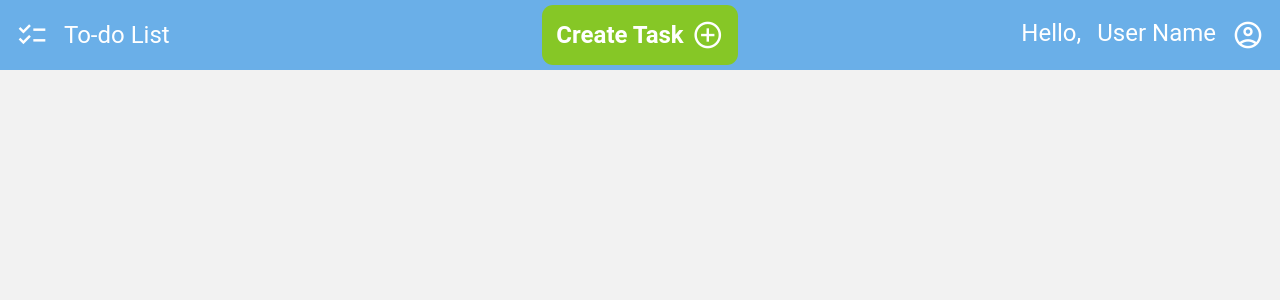
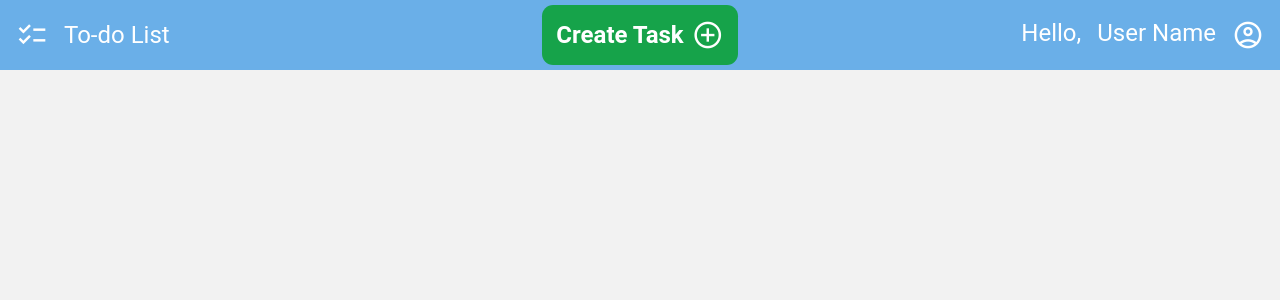
Before and after one commit to JotaV3/todolist-app-angular, an Angular app: page / in a window 1280 px wide. Shown: the top 300 px of the page. Built offline with nearby package versions, Linux system fonts and the light colour scheme; no server answers.

Commit message:
refactor: standardizes the buttons

```diff
--- a/src/app/task/task-registration/task-registration.html
+++ b/src/app/task/task-registration/task-registration.html
@@ -37,8 +37,8 @@
                 </div>
 
                 <div class="btn-form-group">
-                    <button class="btn-form btn-create-task" type="submit">Create Task</button>
-                    <button class="btn-form btn-cancel" (click)="onClickCancelBtn()" type="button">Cancel</button>
+                    <button class="btn-form-create-task" type="submit">Create Task</button>
+                    <button class="btn-form-cancel" (click)="onClickCancelBtn()" type="button">Cancel</button>
                 </div>
             </form>
         </main>
--- a/src/app/task/task-registration/task-registration.scss
+++ b/src/app/task/task-registration/task-registration.scss
@@ -33,6 +33,11 @@ form{
 // --------------------
 // ------ BUTTON ------
 // --------------------
+
+button{
+    font-size: 1.2rem;
+}
+
 .btn-form-group{
     display: flex;
     justify-content: right;
--- a/src/app/task/task-template/task-template.scss
+++ b/src/app/task/task-template/task-template.scss
@@ -54,11 +54,6 @@
 button{
     font-size: 1rem;
     padding: 8px 12px;
-    transition: background-color 0.2s ease, transform 0.2s ease;
-}
-
-button:hover {
-    transform: translateY(-1px);
 }
 
 .action-buttons{
@@ -67,21 +62,3 @@ button:hover {
     gap: 0.5rem;
     margin-top: auto;
 }
-
-.btn-complete{
-    background-color: #16a34a;
-}
-
-.btn-complete:hover {
-    background-color: #15803d;
-}
-
-.btn-delete{
-    background-color: #fee2e2;
-    color: #b91c1c;
-}
-
-.btn-delete:hover {
-    background-color: #fecaca;
-    color: #991b1b;
-}
--- a/src/styles.scss
+++ b/src/styles.scss
@@ -1,3 +1,7 @@
+:root{
+    --btn-green: #16a34a;
+}
+
 * {
     margin: 0;
     padding: 0;
@@ -107,6 +111,11 @@ button {
     font-weight: bold;
     padding: 0.9rem;
     border-radius: 0.7rem;
+    transition: background-color 0.2s ease, transform 0.2s ease;
+}
+
+button:hover {
+    transform: translateY(-1px);
 }
 
 .btn-menu{
@@ -116,14 +125,26 @@ button {
     font-size: 1.5rem;
 }
 
-.btn-form{
-    font-size: 1.2rem;
+.btn-complete,
+.btn-create-task,
+.btn-form-create-task{
+    background-color: var(--btn-green);
 }
 
-.btn-create-task{
-    background-color: rgb(134, 199, 38);
+.btn-complete:hover,
+.btn-create-task:hover,
+.btn-form-create-task:hover{
+    background-color: #15803d;
 }
 
-.btn-cancel{
-    background-color: rgb(222, 82, 82);
+.btn-form-cancel,
+.btn-delete{
+    background-color: #fee2e2;
+    color: #b91c1c;
 }
+
+.btn-form-cancel:hover,
+.btn-delete:hover {
+    background-color: #fecaca;
+    color: #991b1b;
+}
```
